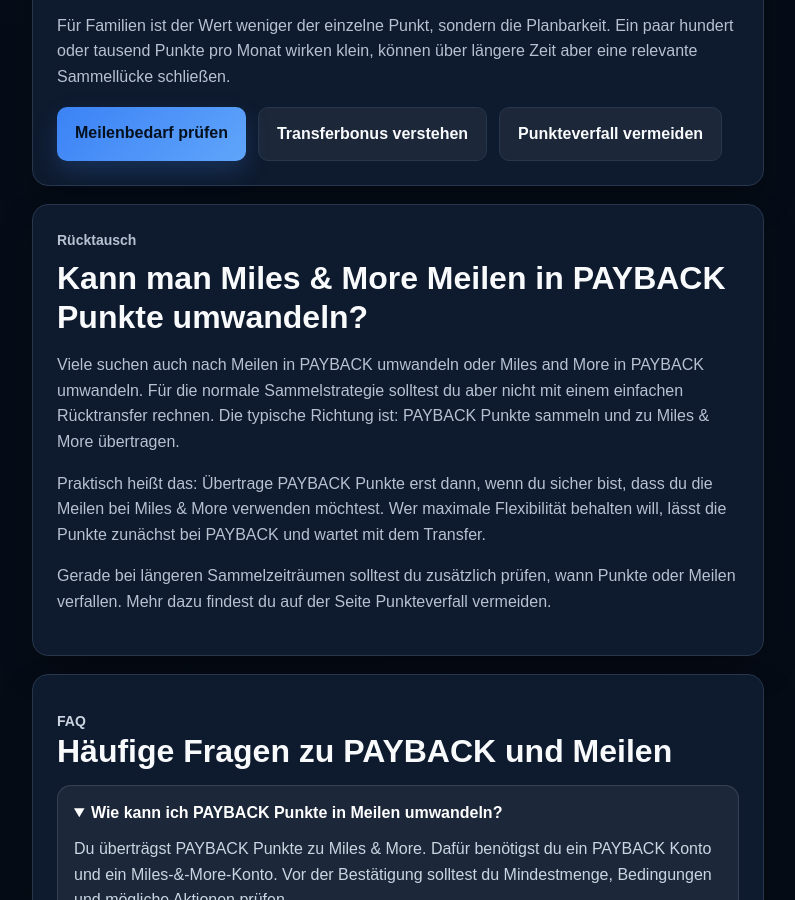
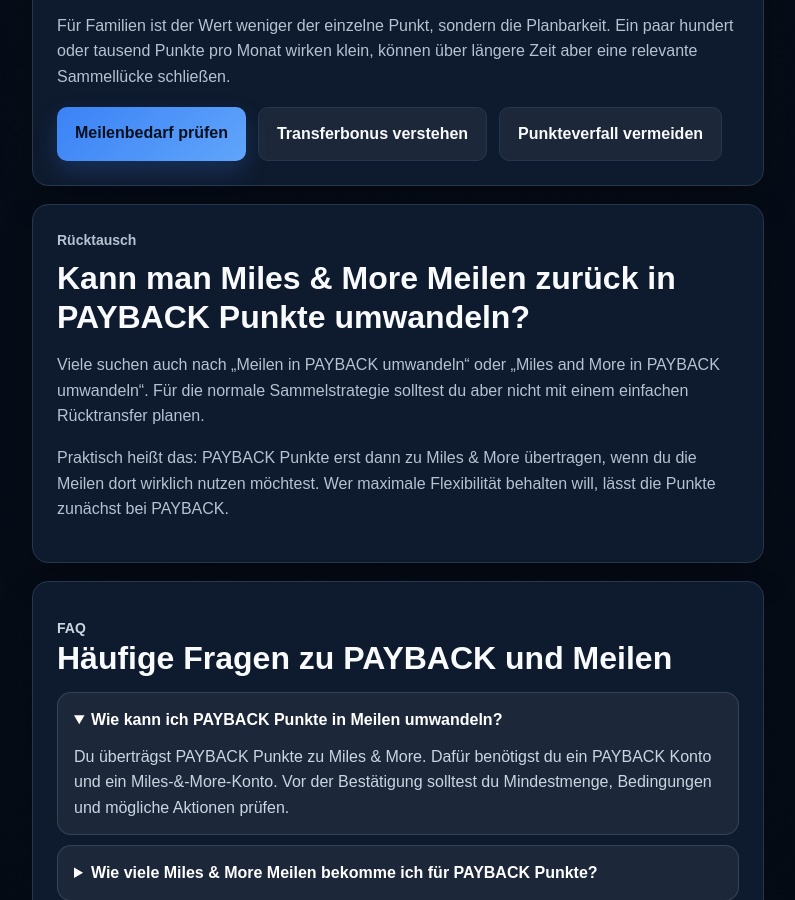
Before and after one commit to Praemienflug-Planer/miles-planer, a Jekyll site: the page built from meilen-sammeln/payback/index.html, in a window 1280 px wide and 900 px high, scrolled down 7858 px. Shown: the whole window, without its empty margins (68-863 px from the left). Built offline with Jekyll 4.4.1, drawn with Linux system fonts in a browser that asks for light colours.

Commit message:
Shorten PAYBACK reverse transfer section

```diff
--- a/_includes/payback/ruecktausch.html
+++ b/_includes/payback/ruecktausch.html
@@ -1 +1 @@
-<div class="article-card seo-card"><p class="eyebrow">Rücktausch</p><h2>Kann man Miles &amp; More Meilen in PAYBACK Punkte umwandeln?</h2><p>Viele suchen auch nach Meilen in PAYBACK umwandeln oder Miles and More in PAYBACK umwandeln. Für die normale Sammelstrategie solltest du aber nicht mit einem einfachen Rücktransfer rechnen. Die typische Richtung ist: PAYBACK Punkte sammeln und zu Miles &amp; More übertragen.</p><p>Praktisch heißt das: Übertrage PAYBACK Punkte erst dann, wenn du sicher bist, dass du die Meilen bei Miles &amp; More verwenden möchtest. Wer maximale Flexibilität behalten will, lässt die Punkte zunächst bei PAYBACK und wartet mit dem Transfer.</p><p>Gerade bei längeren Sammelzeiträumen solltest du zusätzlich prüfen, wann Punkte oder Meilen verfallen. Mehr dazu findest du auf der Seite <a href="/meilen-sammeln/punkte-meilen-verfall-kreditkarten/">Punkteverfall vermeiden</a>.</p></div>
+<div class="article-card seo-card" id="ruecktausch"><p class="eyebrow">Rücktausch</p><h2>Kann man Miles &amp; More Meilen zurück in PAYBACK Punkte umwandeln?</h2><p>Viele suchen auch nach „Meilen in PAYBACK umwandeln“ oder „Miles and More in PAYBACK umwandeln“. Für die normale Sammelstrategie solltest du aber nicht mit einem einfachen Rücktransfer planen.</p><p>Praktisch heißt das: PAYBACK Punkte erst dann zu Miles &amp; More übertragen, wenn du die Meilen dort wirklich nutzen möchtest. Wer maximale Flexibilität behalten will, lässt die Punkte zunächst bei PAYBACK.</p></div>
```
